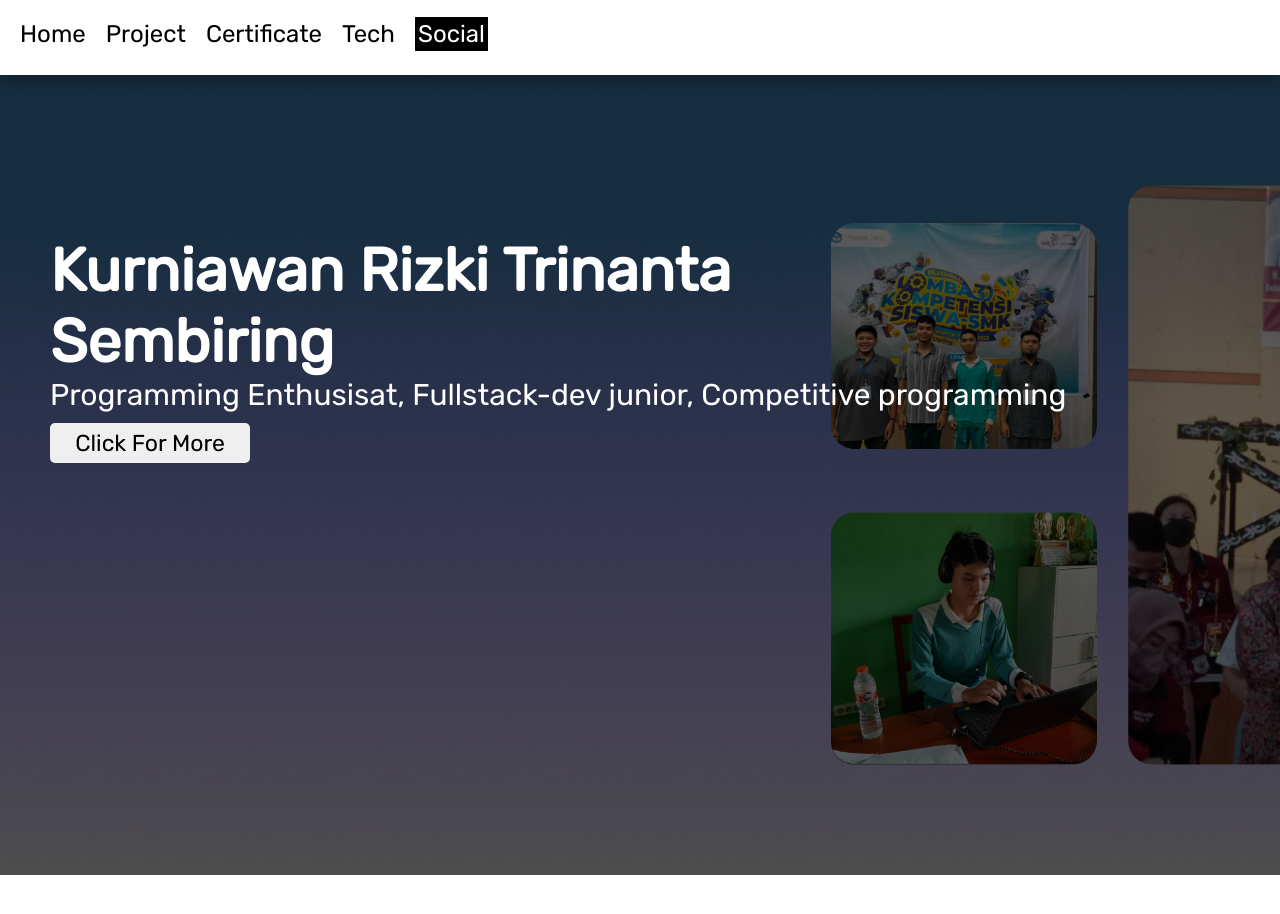
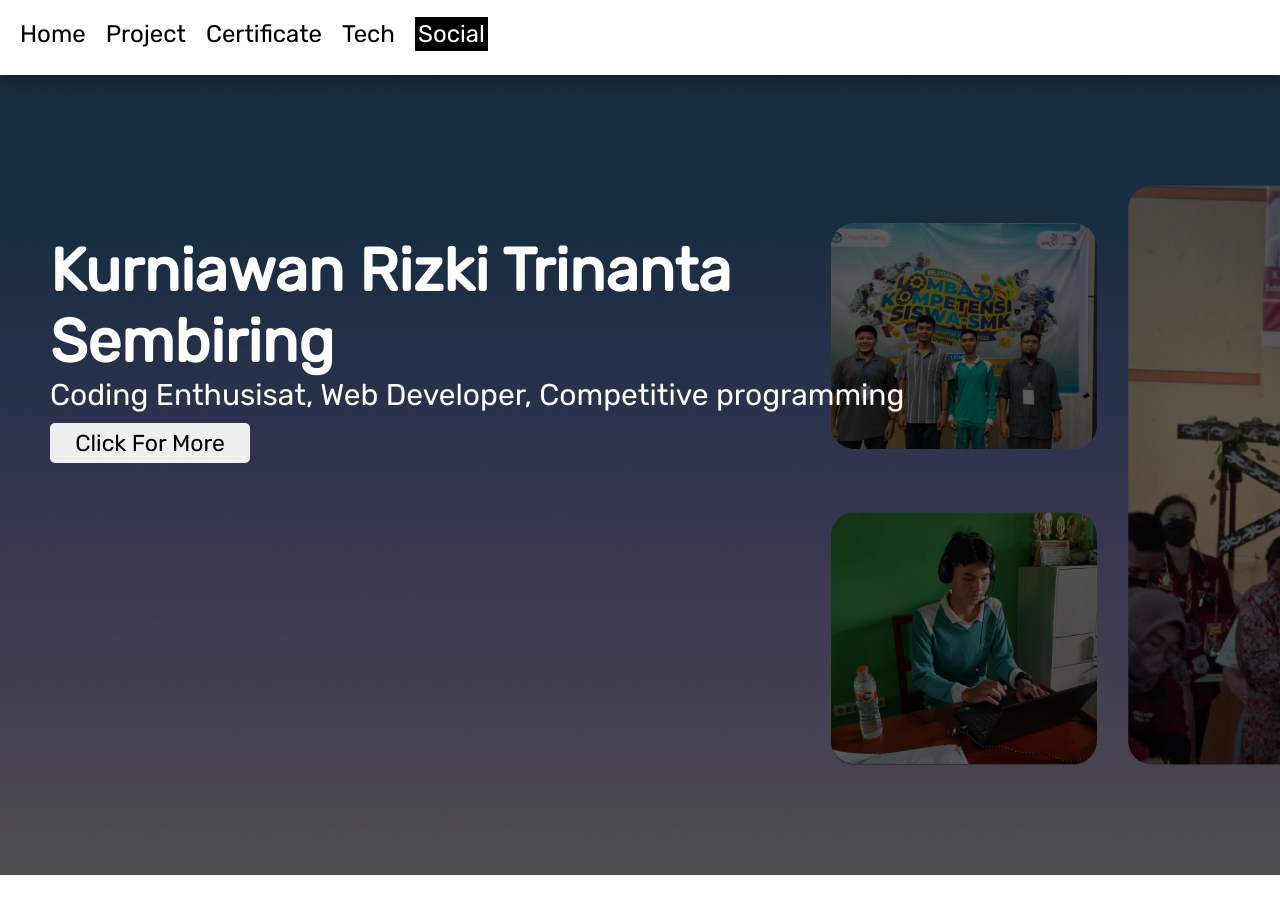
Before and after one commit to Kurniawanrzk/Portofolio-website, a React (Vite) app: page / in a window 1280 px wide. Shown: the top 914 px of the page. Built offline with nearby package versions, Linux system fonts and the light colour scheme.

Commit message:
change hero section title

```diff
--- a/src/components/heroSection.jsx
+++ b/src/components/heroSection.jsx
@@ -29,7 +29,7 @@ export default function HeroSection() {
                 <h1
                 style={ForHeading}>
                     Kurniawan Rizki Trinanta<br /> Sembiring</h1>
-                <p style={ForLead}>Programming Enthusisat, Fullstack-dev junior, Competitive programming</p>
+                <p style={ForLead}>Coding Enthusisat, Web Developer, Competitive programming</p>
                 <a href="#projects"><button style={HeroSectionBtn}>Click For More</button></a>
             </div>
         </div>
```
